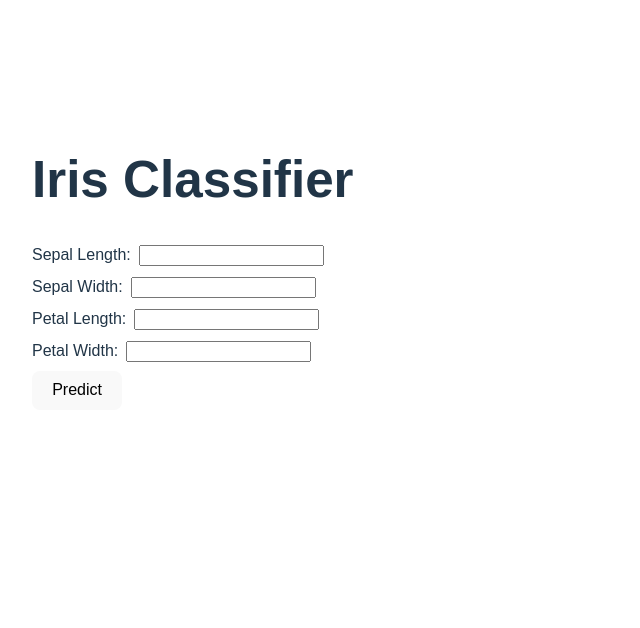
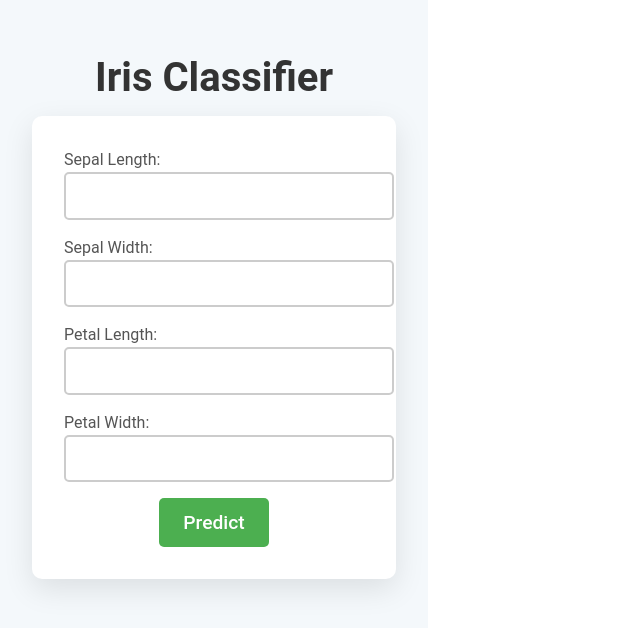
Before and after one commit to KishanJagadeesh/iris-classifier, a React (Vite) app in the folder frontend/: page / in a window 1280 px wide. Shown: the part 128-756 px from the top of the page, without its empty margins (0-640 px from the left). Built offline with nearby package versions, Linux system fonts and the light colour scheme.

Commit message:
'frontend'

```diff
--- a/frontend/src/App.jsx
+++ b/frontend/src/App.jsx
@@ -8,7 +8,6 @@ function App() {
     petal_length: '',
     petal_width: ''
   });
-  // sss
   const [result, setResult] = useState(null);
 
   const handleChange = (e) => {
@@ -18,7 +17,7 @@ function App() {
   const handleSubmit = async (e) => {
     e.preventDefault();
     try {
-      const res = await axios.post('http://localhost:5000/predict', inputs);
+      const res = await axios.post('https://iris-classifier-0ku9.onrender.com/predict', inputs);
       setResult(res.data.prediction);
     } catch (err) {
       console.error('Prediction error:', err);
@@ -26,29 +25,112 @@ function App() {
   };
 
   return (
-    <div style={{ padding: '2rem', fontFamily: 'sans-serif' }}>
-      <h1>Iris Classifier</h1>
-      <form onSubmit={handleSubmit} style={{ marginBottom: '1rem' }}>
+    <div style={styles.container}>
+      <h1 style={styles.title}>Iris Classifier</h1>
+      <form onSubmit={handleSubmit} style={styles.form}>
         {['sepal_length', 'sepal_width', 'petal_length', 'petal_width'].map((field) => (
-          <div key={field} style={{ marginBottom: '0.5rem' }}>
-            <label style={{ marginRight: '0.5rem', textTransform: 'capitalize' }}>
+          <div key={field} style={styles.inputGroup}>
+            <label style={styles.label}>
               {field.replace('_', ' ')}:
             </label>
             <input
-              type='number'
+              type="number"
               name={field}
               value={inputs[field]}
               onChange={handleChange}
-              step='0.1'
+              step="0.1"
               required
+              style={styles.input}
             />
           </div>
         ))}
-        <button type='submit'>Predict</button>
+        <button type="submit" style={styles.button}>Predict</button>
       </form>
-      {result !== null && <h2>Predicted Class: {result}</h2>}
+      {result !== null && <h2 style={styles.result}>Predicted Class: {result}</h2>}
     </div>
   );
 }
 
+const styles = {
+  container: {
+    display: 'flex',
+    flexDirection: 'column',
+    alignItems: 'center',
+    justifyContent: 'center',
+    padding: '2rem',
+    fontFamily: "'Roboto', sans-serif",
+    backgroundColor: '#f4f8fb',
+    minHeight: '100vh',
+  },
+  title: {
+    color: '#333',
+    fontSize: '2.5rem',
+    marginBottom: '1rem',
+    textAlign: 'center',
+    fontWeight: 'bold',
+  },
+  form: {
+    display: 'flex',
+    flexDirection: 'column',
+    alignItems: 'center',
+    backgroundColor: '#fff',
+    padding: '2rem',
+    borderRadius: '10px',
+    boxShadow: '0px 10px 30px rgba(0, 0, 0, 0.1)',
+    width: '300px',
+    transition: 'all 0.3s ease',
+  },
+  inputGroup: {
+    marginBottom: '1rem',
+    width: '100%',
+  },
+  label: {
+    marginBottom: '0.3rem',
+    fontSize: '1rem',
+    color: '#555',
+    textTransform: 'capitalize',
+  },
+  input: {
+    width: '100%',
+    padding: '0.8rem',
+    fontSize: '1rem',
+    border: '2px solid #ccc',
+    borderRadius: '5px',
+    outline: 'none',
+    transition: 'border-color 0.3s ease',
+  },
+  input: {
+    width: '100%',
+    padding: '0.8rem',
+    fontSize: '1rem',
+    border: '2px solid #ccc',
+    borderRadius: '5px',
+    outline: 'none',
+    transition: 'border-color 0.3s ease',
+  },
+  inputFocus: {
+    borderColor: '#4caf50',
+  },
+  button: {
+    backgroundColor: '#4caf50',
+    color: 'white',
+    border: 'none',
+    padding: '0.8rem 1.5rem',
+    borderRadius: '5px',
+    fontSize: '1.2rem',
+    cursor: 'pointer',
+    transition: 'background-color 0.3s ease',
+  },
+  buttonHover: {
+    backgroundColor: '#45a049',
+  },
+  result: {
+    marginTop: '1rem',
+    color: '#333',
+    fontSize: '1.5rem',
+    fontWeight: 'bold',
+    textAlign: 'center',
+  },
+};
+
 export default App;
```
